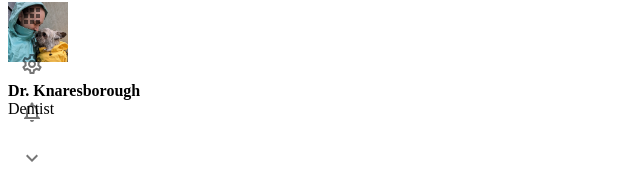
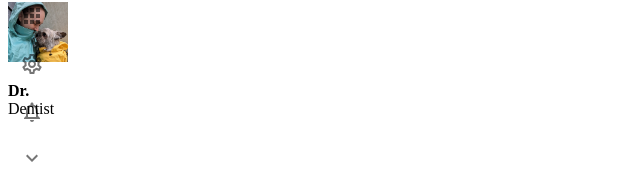
Before and after one commit to megansimplyhealth/auth0-nextjs-app, a Next.js app: page /dashboardHome/dashboardHome in a window 1280 px wide. Shown: the part 129-301 px from the top of the page, without its empty margins (0-640 px from the left). Built offline with nearby package versions, Linux system fonts and the light colour scheme.

Commit message:
added auth0 name to dashbaord

```diff
--- a/src/pages/dashboardHome/dashboardHome.tsx
+++ b/src/pages/dashboardHome/dashboardHome.tsx
@@ -8,6 +8,7 @@ import DynamicBanner from "../../componets/dynamicBanner";
 import AppCard from "../../componets/appCard";
 import BarChart from "../../componets/barChart";
 import ClaimTable from "../../componets/claimTable";
+import { useRouter } from 'next/router';
 
 const claimData = [
   {
@@ -70,6 +71,9 @@ const claimData = [
 
 export default function DashboardHome() {
 
+  const router = useRouter();
+  const { userName } = router.query;
+
     return (
       <div className="bg-background-grey min-h-screen">
 
@@ -89,7 +93,7 @@ export default function DashboardHome() {
             </div>
 
             <div className="flex items-center">
-              <AccountAvatar lastName="Knaresborough" role="Dentist" />
+              <AccountAvatar lastName={userName?.toString() ?? ""} role="Dentist" />
             </div>
           </div>
         </div>
```
Also changed, not shown: src/app/page.tsx (+7 -4 lines).
